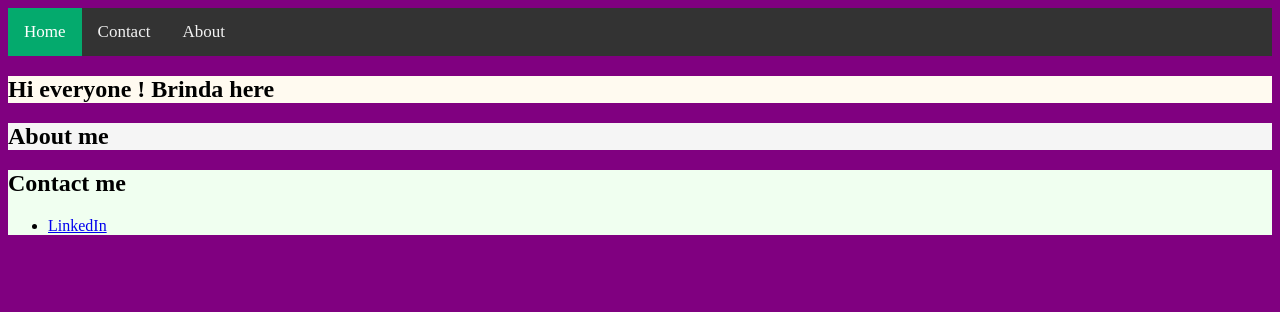
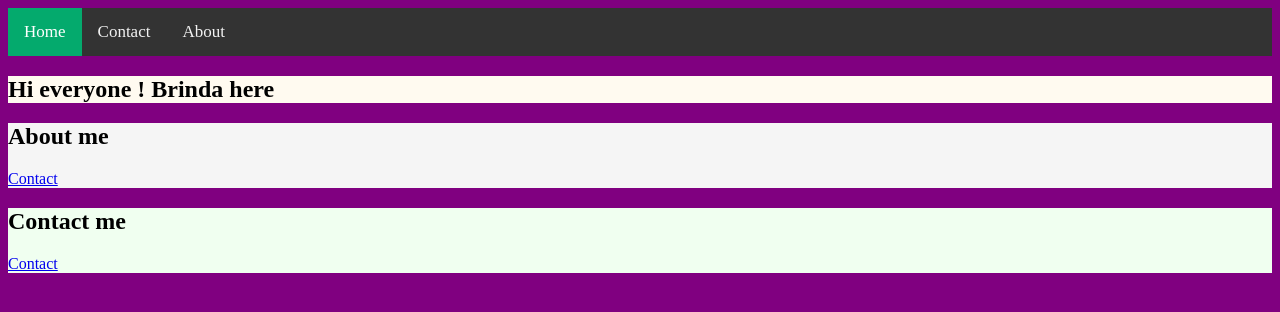
Before and after one commit to BrindaPuri/BrindaPuri.github.io, a plain HTML site: page index.html in a window 1280 px wide. Drawn offline with Linux system fonts and the light colour scheme.

Commit message:
redirection to other pages

```diff
--- a/index.html
+++ b/index.html
@@ -19,14 +19,13 @@
             <section id="about" style="background-color:whitesmoke;">
                 <div class="section-inner">
                     <h2>About me</h2>
+			<a href="about.html">Contact</a>
                 </div>
             </section>
             <section id="contact" style="background-color:honeydew;">
                 <div class="section-inner">
                     <h2>Contact me</h2>
-                    <ul>
-                        <li><a href="https://www.linkedin.com/in/brinda-puri/">LinkedIn</a></li>
-                    </ul>
+			<a href="contact.html">Contact</a>
                 </div>
             </section>
         </main>
```
